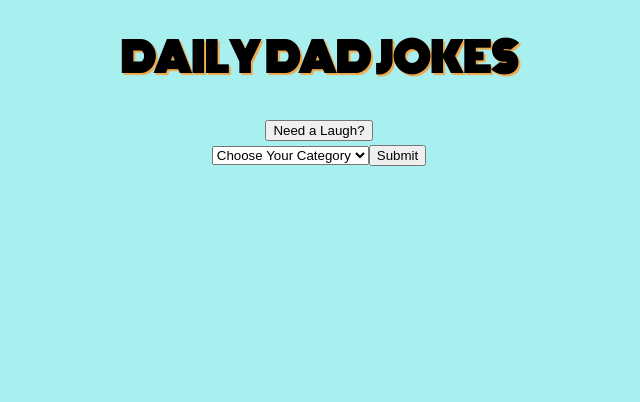
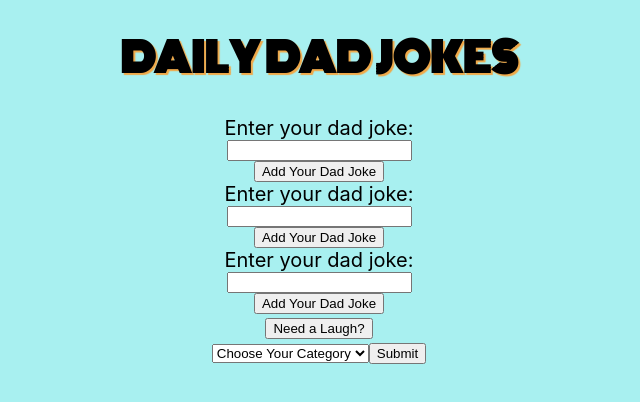
Before and after one commit to kimmark4/dailyDadJokes, a React (Create React App) app: page / in a window 1280 px wide. Shown: the top 402 px of the page, without its empty margins (321-961 px from the left). Built offline with nearby package versions, Linux system fonts and the light colour scheme; no server answers; a web font is replaced by a local one.

Commit message:
Buttons and custome joke inputs built. Next: Logic for buttons, add jokes to joke array.

```diff
--- a/src/App.js
+++ b/src/App.js
@@ -3,6 +3,7 @@ import Header from './components/Header.js';
 
 // import Results from './components/Results.js'
 import UserInputs from './components/UserInputs.js';
+import ButtonClick from './components/ButtonClick';
 
 
 
@@ -10,8 +11,9 @@ function App() {
   return (
     <div className="dadJokeApp">
       <Header />
+      <ButtonClick />
       <UserInputs />
-      {/* <Results /> */}
+        {/* <Results /> */}
     </div>
   );
 }
--- a/src/components/ButtonClick.js
+++ b/src/components/ButtonClick.js
@@ -1 +1,39 @@
-//
+//ButtonClick.js
+
+// const [jokeButton]
+const customJokes =() =>{
+
+}
+
+// const customSubmit = ()=> {
+// //     if
+// // }
+const ButtonClick = () => {
+
+
+return (
+    <div className="buttonTextContainer">
+        <form className="buttonWrapper">
+
+        <label htmlFor="customJoke1">
+            Enter your dad joke:
+        </label>
+        <input type ="text" id="customJoke1" name="customJoke1"/>
+        <button type="submit" id="jokeButton1" name="jokeButton1">Add Your Dad Joke</button>
+        <label htmlFor="customJoke2">
+            Enter your dad joke:
+        </label>
+        <input type ="text" id="customJoke2" name="customJoke2"/>
+        <button  type="submit" id="jokeButton2" name="jokeButton2">Add Your Dad Joke</button>
+        <label htmlFor="customJoke3">
+            Enter your dad joke:
+        </label>
+        <input type ="text" id="customJoke3" name="customJoke3"/>
+        <button  type="submit" id="jokeButton3" name="jokeButton3">Add Your Dad Joke</button>
+        </form>
+    </div>
+)
+
+}
+
+export default ButtonClick;
--- a/src/styles/sass/index.scss
+++ b/src/styles/sass/index.scss
@@ -5,3 +5,16 @@ body {
      text-align: center;
      background-color: $blue;
 }
+
+.buttonTextContainer {
+     display: flex;
+     justify-content: center;
+}
+
+.buttonWrapper {
+     display: flex;
+     flex-direction: column;
+     width: 30%;
+     text-align: center;
+     align-items: center;
+}
```
